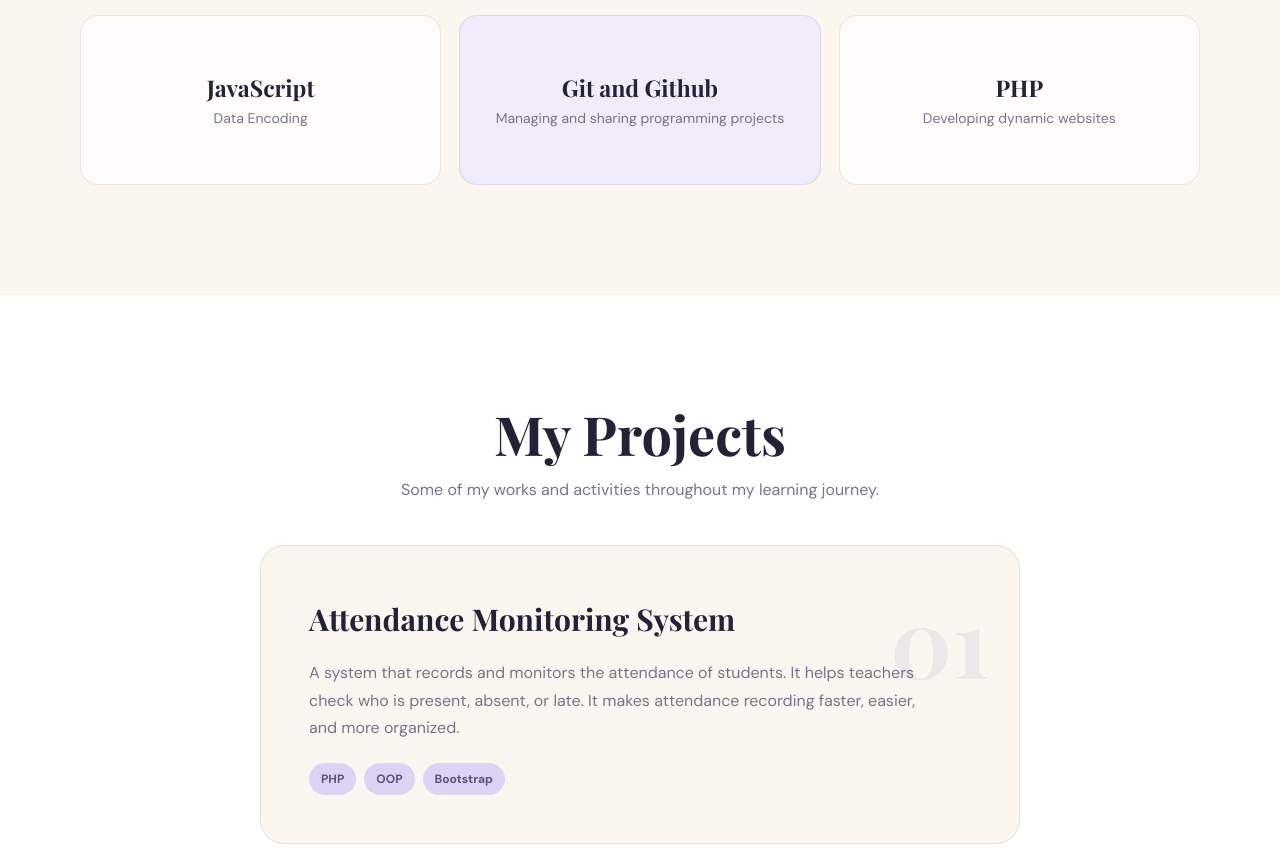
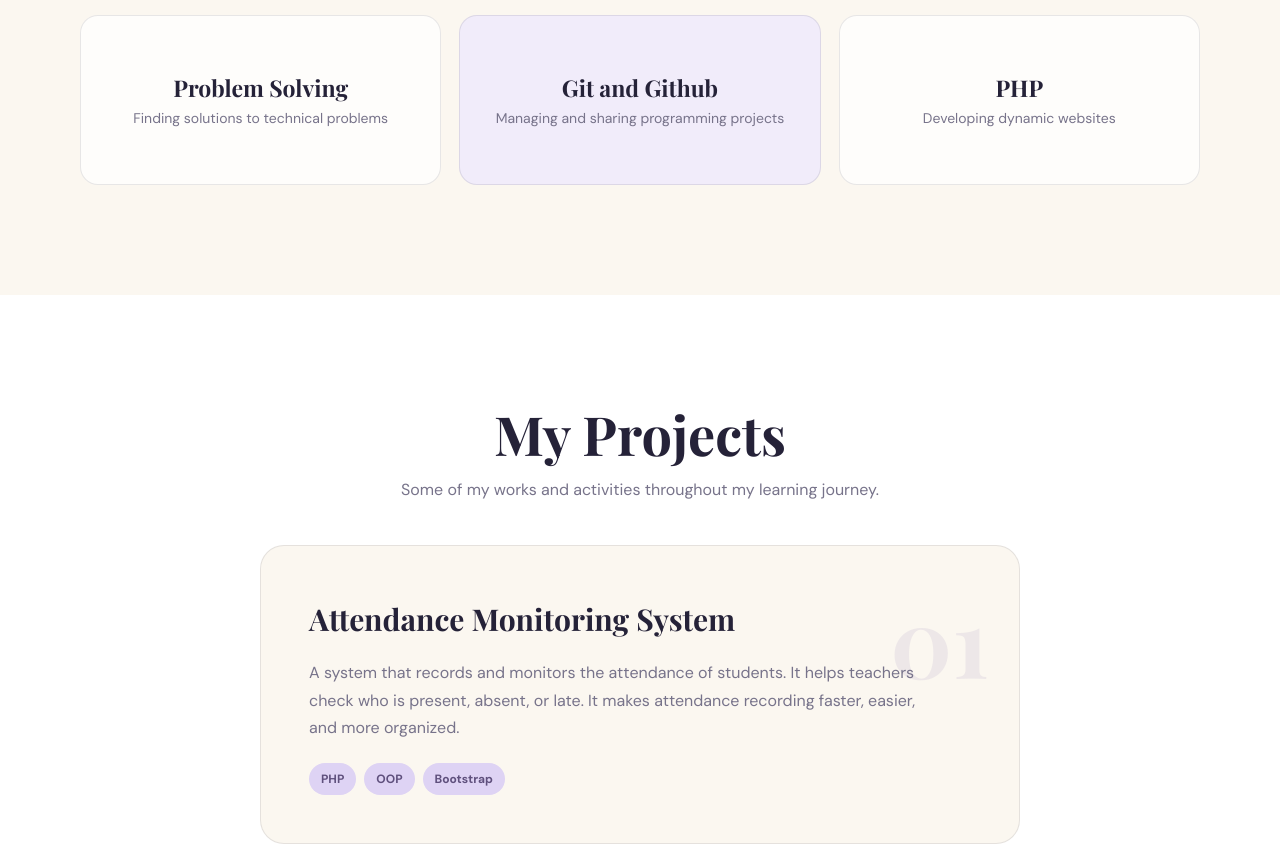
Before and after one commit to kringkring2/Idquila-project1, a plain HTML site: page index.html in a window 1280 px wide. Shown: the part 1950-2815 px from the top of the page. Drawn offline with nearby package versions, Linux system fonts and the light colour scheme.

Commit message:
problem solving

```diff
--- a/index.html
+++ b/index.html
@@ -149,8 +149,8 @@
             </div>
 
             <div class="skill-card">
-                <h3>JavaScript</h3>
-                <p>Data Encoding</p>
+                <h3>Problem Solving</h3>
+                <p>Finding solutions to technical problems</p>
             </div>
 
             <div class="skill-card">
```
